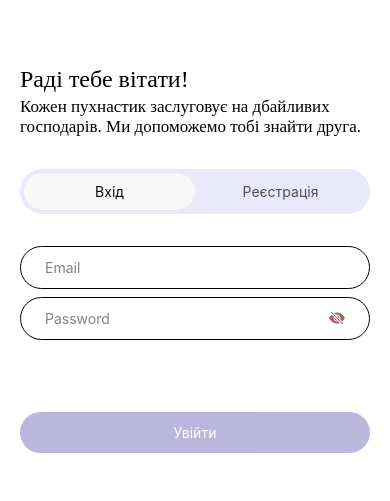
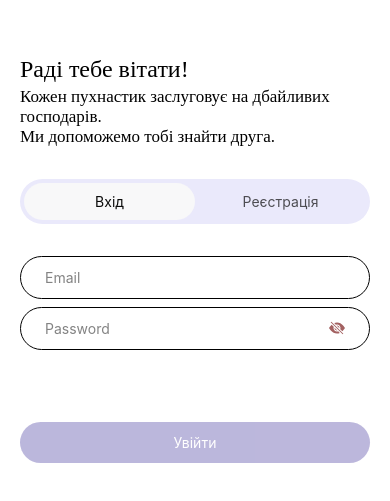
Before and after one commit to MykhailoVobolis/pet-react-native, a React Native app: screen / in a window 390 px wide. Shown: the part 163-664 px from the top of the page. Built offline with nearby package versions, Linux system fonts and the light colour scheme; no server answers.

Commit message:
did a small refactoring of components

```diff
--- a/App.tsx
+++ b/App.tsx
@@ -15,8 +15,6 @@ function App(): React.JSX.Element {
         NativeModules.DevSettings.setIsDebuggingRemotely(false);
       });
     }
-    console.log('Info', {age: 25, array: [1, 2, 3, 5, {name: 'Mykhailo'}]});
-    fetch('https://google.com');
   }, []);
 
   return (
--- /dev/null
+++ b/src/common/components/DefaultButton/index.tsx
@@ -0,0 +1,23 @@
+import {Text, TouchableOpacity} from 'react-native';
+import styles from '../../../screen/Auth/styles';
+import React from 'react';
+
+interface IDefaultButton {
+  disabled?: boolean;
+  onPress: () => void;
+  text: string;
+}
+export default function DefaultButton({
+  disabled = false,
+  onPress,
+  text,
+}: IDefaultButton) {
+  return (
+    <TouchableOpacity
+      style={[styles.loginBtnContainer, disabled && {opacity: 0.5}]}
+      disabled={disabled}
+      onPress={onPress}>
+      <Text style={styles.loginText}>{text}</Text>
+    </TouchableOpacity>
+  );
+}
--- /dev/null
+++ b/src/common/components/Input/index.tsx
@@ -0,0 +1,62 @@
+import {Text, TextInput, TouchableOpacity, View, ViewStyle} from 'react-native';
+import styles from '../../../screen/Auth/styles';
+import React, {useState} from 'react';
+import {HidePassIcon, ViewPassIcon} from '../../../assets/icons/index';
+
+interface IInput {
+  onBlur?: () => void;
+  value: string;
+  onChangeText: (text: string) => void;
+  placeholderColor?: string;
+  placeholder?: string;
+  error?: string;
+  secureTextEntry?: boolean;
+  additionalContainerStyle?: ViewStyle;
+  additionInputStyle?: ViewStyle;
+  onFocus?: () => void;
+}
+export default function Input({
+  onBlur,
+  placeholder,
+  value,
+  onChangeText,
+  placeholderColor = '#838383',
+  error,
+  secureTextEntry = false,
+  additionalContainerStyle,
+  additionInputStyle,
+  onFocus,
+}: IInput) {
+  const [isPassHidden, setIsPassHidden] = useState(secureTextEntry);
+
+  return (
+    <>
+      <View style={[styles.inputContainer, additionalContainerStyle]}>
+        <TextInput
+          placeholder={placeholder}
+          style={[styles.input, additionInputStyle]}
+          placeholderTextColor={placeholderColor}
+          onBlur={onBlur}
+          onFocus={onFocus}
+          value={value}
+          onChangeText={text => onChangeText(text)}
+          secureTextEntry={isPassHidden}
+        />
+        {secureTextEntry && (
+          <TouchableOpacity
+            onPress={() => {
+              setIsPassHidden(!isPassHidden);
+            }}
+            hitSlop={{top: 15, bottom: 15, right: 15, left: 15}}>
+            {isPassHidden ? (
+              <HidePassIcon fill={'#a36161'} />
+            ) : (
+              <ViewPassIcon fill={'#000000'} />
+            )}
+          </TouchableOpacity>
+        )}
+      </View>
+      {!!error && <Text>{error}</Text>}
+    </>
+  );
+}
--- a/src/screen/Auth/Login/index.tsx
+++ b/src/screen/Auth/Login/index.tsx
@@ -1,17 +1,11 @@
-import {
-  Keyboard,
-  KeyboardAvoidingView,
-  Platform,
-  Text,
-  TextInput,
-  TouchableOpacity,
-  TouchableWithoutFeedback,
-  View,
-} from 'react-native';
+import {View} from 'react-native';
 import {useState} from 'react';
-import {HidePassIcon, ViewPassIcon} from '../../../assets/icons';
+import AuthHeader from '../components/AuthHeader';
+import AuthLayout from '../components/AuthLayout';
+import Input from '../../../common/components/Input';
+import DefaultButton from '../../../common/components/DefaultButton';
 
-import styles from './styles';
+import styles from '../styles';
 
 interface IInputValue {
   email: string;
@@ -21,7 +15,6 @@ interface IInputValue {
 }
 
 export default function LoginPage() {
-  const [isPassHidden, setIsPassHidden] = useState(true);
   const [inputValues, setInputValue] = useState<IInputValue>({
     email: '',
     password: '',
@@ -67,78 +60,38 @@ export default function LoginPage() {
   );
 
   return (
-    <TouchableWithoutFeedback onPress={() => Keyboard.dismiss()}>
-      <View style={styles.mainWrapper}>
-        <KeyboardAvoidingView
-          keyboardVerticalOffset={Platform.select({android: 20, ios: 90})}
-          behavior={Platform.OS === 'ios' ? 'padding' : 'height'}>
-          <View style={styles.titleContainer}>
-            <Text style={styles.title}>Раді тебе вітати!</Text>
-            <Text style={styles.welcomeText}>
-              Кожен пухнастик заслуговує на дбайливих господарів. Ми допоможемо
-              тобі знайти друга.
-            </Text>
-          </View>
-          <View style={styles.buttonContainer}>
-            <TouchableOpacity style={styles.loginBtn}>
-              <Text style={styles.authText}>Вхід</Text>
-            </TouchableOpacity>
-            <TouchableOpacity style={styles.registrationBtn}>
-              <Text style={styles.authText}>Реєстрація</Text>
-            </TouchableOpacity>
-          </View>
+    <AuthLayout>
+      <AuthHeader activeTab={'login'} />
       <View style={styles.formContainer}>
-            <View style={styles.inputContainer}>
-              <TextInput
-                placeholder={'Email'}
-                style={styles.input}
-                placeholderTextColor={'#838383'}
-                onBlur={() => {
-                  checkEmail();
-                }}
+        <Input
+          onBlur={checkEmail}
           value={inputValues.email}
           onChangeText={text => handleChangeInput('email', text)}
+          error={
+            inputValues.errorEmail !== null ? inputValues.errorEmail : undefined
+          }
+          placeholder={'Email'}
         />
-            </View>
-            {inputValues.errorEmail && <Text>{inputValues.errorEmail}</Text>}
-            <View style={styles.inputContainer}>
-              <TextInput
+        <Input
           placeholder={'Password'}
-                style={styles.input}
-                placeholderTextColor={'#838383'}
           value={inputValues.password}
           onChangeText={text => {
             handleChangeInput('password', text);
             checkPassword(text);
           }}
-                secureTextEntry={isPassHidden}
+          error={
+            inputValues.errorPassword !== null
+              ? inputValues.errorPassword
+              : undefined
+          }
+          secureTextEntry={true}
         />
-              <TouchableOpacity
-                onPress={() => {
-                  setIsPassHidden(!isPassHidden);
-                }}
-                hitSlop={{top: 15, bottom: 15, right: 15, left: 15}}>
-                {isPassHidden ? (
-                  <HidePassIcon fill={'#A36161'} />
-                ) : (
-                  <ViewPassIcon fill={'#000000'} />
-                )}
-              </TouchableOpacity>
       </View>
-            {inputValues.errorPassword && (
-              <Text>{inputValues.errorPassword}</Text>
-            )}
-          </View>
-          <TouchableOpacity
-            style={[
-              styles.loginBtnContainer,
-              isDisabledLoginBtn && {opacity: 0.5},
-            ]}
-            disabled={isDisabledLoginBtn}>
-            <Text style={styles.loginText}>Увійти</Text>
-          </TouchableOpacity>
-        </KeyboardAvoidingView>
-      </View>
-    </TouchableWithoutFeedback>
+      <DefaultButton
+        onPress={() => {}}
+        disabled={isDisabledLoginBtn}
+        text={'Увійти'}
+      />
+    </AuthLayout>
   );
 }
--- /dev/null
+++ b/src/screen/Auth/components/AuthHeader/index.tsx
@@ -0,0 +1,33 @@
+import {Text, TouchableOpacity, View} from 'react-native';
+import styles from '../../styles';
+import React from 'react';
+
+interface IAuthHeader {
+  activeTab: 'login' | 'registration';
+}
+
+export default function AuthHeader({activeTab}: IAuthHeader) {
+  return (
+    <>
+      <View style={[styles.titleContainer]}>
+        <Text style={styles.title}>Раді тебе вітати!</Text>
+        <Text style={styles.welcomeText}>
+          Кожен пухнастик заслуговує на дбайливих господарів.{'\n'}Ми допоможемо
+          тобі знайти друга.
+        </Text>
+      </View>
+      <View style={styles.buttonContainer}>
+        <TouchableOpacity
+          style={activeTab === 'login' ? styles.activeTab : styles.disabledTab}>
+          <Text style={styles.authText}>Вхід</Text>
+        </TouchableOpacity>
+        <TouchableOpacity
+          style={
+            activeTab === 'registration' ? styles.activeTab : styles.disabledTab
+          }>
+          <Text style={styles.authText}>Реєстрація</Text>
+        </TouchableOpacity>
+      </View>
+    </>
+  );
+}
--- /dev/null
+++ b/src/screen/Auth/components/AuthLayout/index.tsx
@@ -0,0 +1,27 @@
+import {
+  Keyboard,
+  KeyboardAvoidingView,
+  Platform,
+  TouchableWithoutFeedback,
+  View,
+} from 'react-native';
+import styles from '../../styles';
+import {ReactNode} from 'react';
+
+interface IAuthLayout {
+  children: ReactNode;
+}
+
+export default function AuthLayout({children}: IAuthLayout) {
+  return (
+    <TouchableWithoutFeedback onPress={() => Keyboard.dismiss()}>
+      <View style={[styles.mainWrapper]}>
+        <KeyboardAvoidingView
+          keyboardVerticalOffset={Platform.select({android: 20, ios: 90})}
+          behavior={Platform.OS === 'ios' ? 'padding' : 'height'}>
+          {children}
+        </KeyboardAvoidingView>
+      </View>
+    </TouchableWithoutFeedback>
+  );
+}
--- a/src/screen/Auth/Login/styles.ts
+++ b/src/screen/Auth/styles.ts
@@ -1,5 +1,5 @@
 import {Platform, StyleSheet} from 'react-native';
-import {fonts} from '../../../constants/fonts';
+import {fonts} from '../../constants/fonts';
 
 export default StyleSheet.create({
   mainWrapper: {
@@ -21,7 +21,7 @@ export default StyleSheet.create({
     borderRadius: 100,
     marginTop: 32,
   },
-  loginBtn: {
+  activeTab: {
     alignItems: 'center',
     backgroundColor: '#F8F8F9',
     padding: 10,
@@ -32,10 +32,10 @@ export default StyleSheet.create({
     color: '#0B0B0B',
     fontSize: 14,
   },
-  registrationBtn: {
+  disabledTab: {
     alignItems: 'center',
     padding: 10,
-    borderRadius: 20,
+    borderRadius: 100,
     flex: 1,
     opacity: 0.7,
   },
```
Lines whose indentation alone changed are shown as unchanged.
